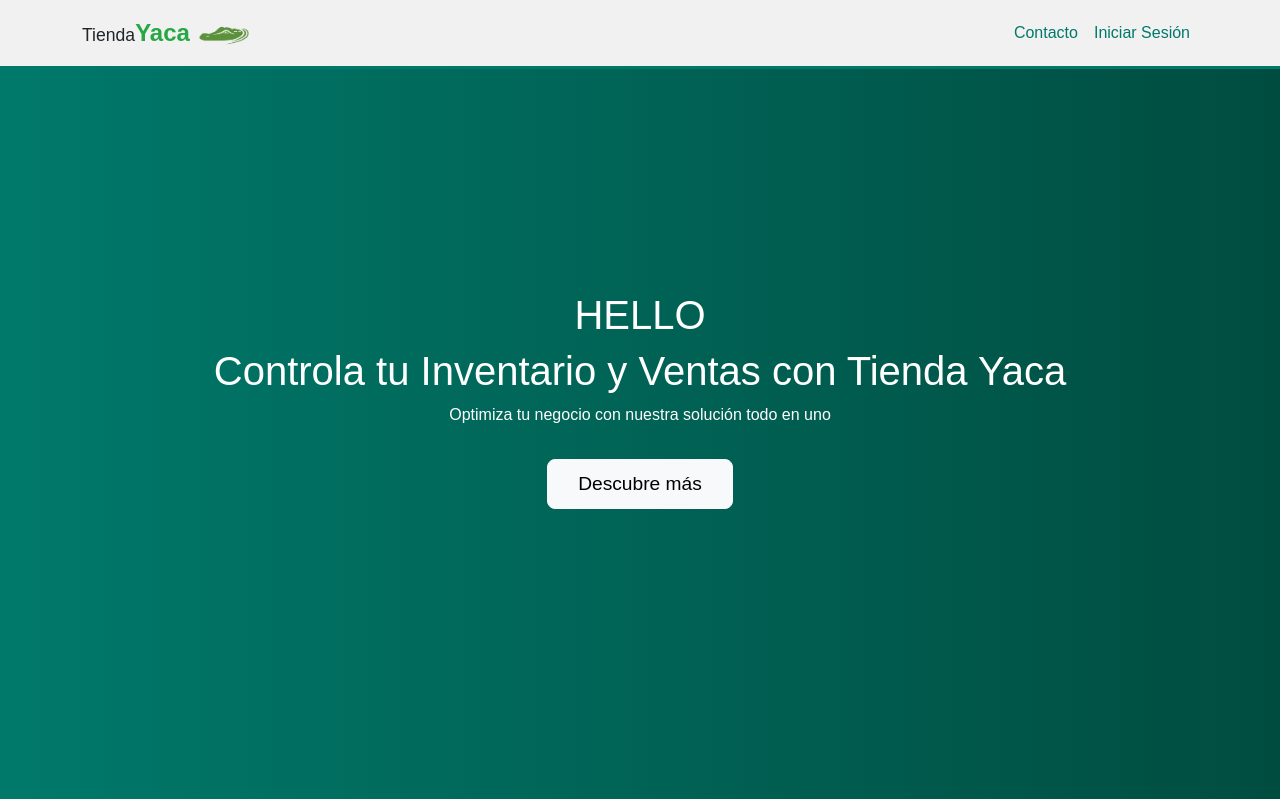
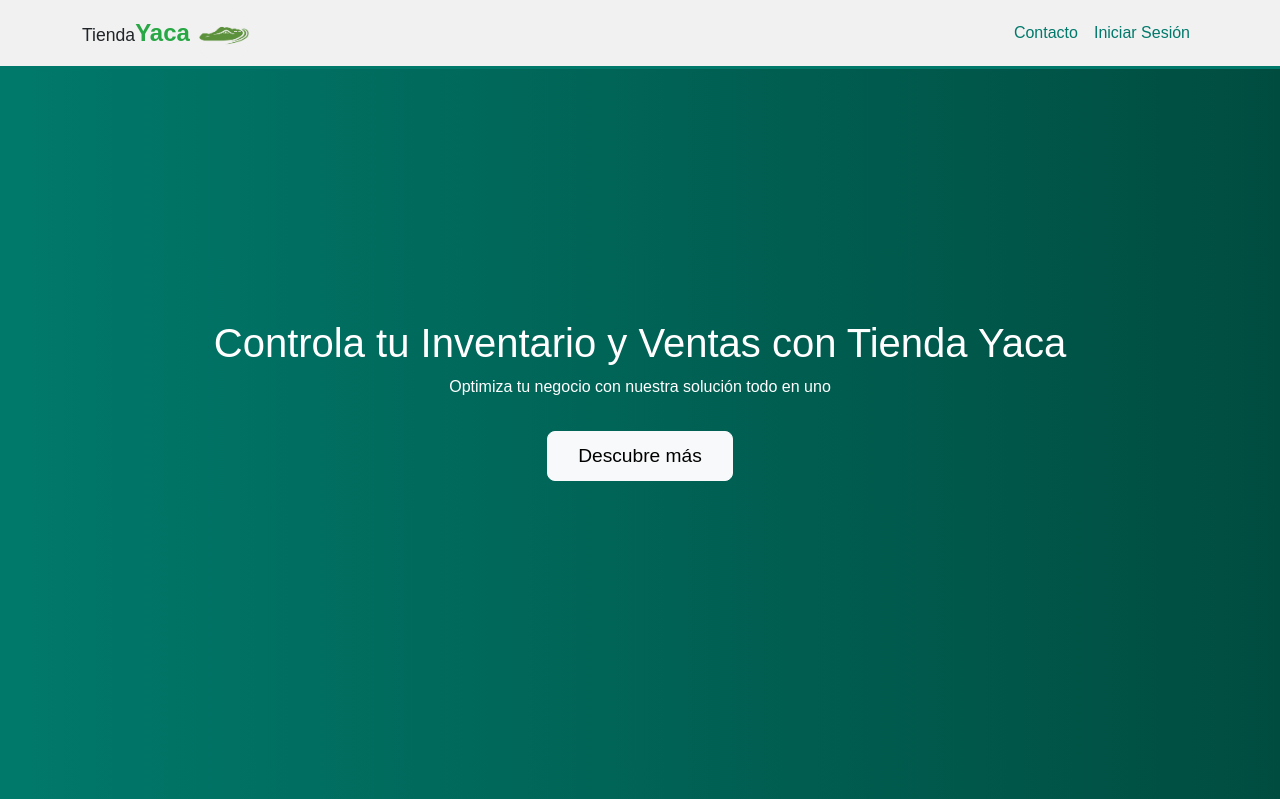
Before and after one commit to GastonLevy/StoreOS, a Django app: template landing_page/templates/landing_page_desktop.html in a window 1280 px wide. Shown: the top 799 px of the page. Run offline with Django 4.2, Linux system fonts and the light colour scheme; the template is opened without the code that fills it, so the values that code supplies are empty.

Commit message:
Delete this too

```diff
--- a/landing_page/templates/landing_page_desktop.html
+++ b/landing_page/templates/landing_page_desktop.html
@@ -282,7 +282,6 @@
     </nav>
     <section class="hero" id="hero">
         <div>
-            <h1>HELLO</h1>
             <h1>Controla tu Inventario y Ventas con Tienda Yaca</h1>
             <p>Optimiza tu negocio con nuestra solución todo en uno</p>
             <a href="#features" class="btn btn-light btn-lg mt-3">Descubre más</a>
```
